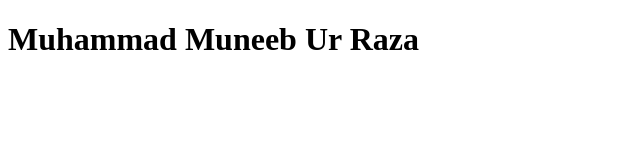
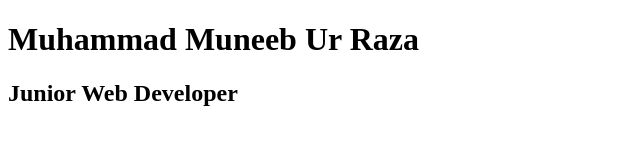
Before and after one commit to Muneeb-Ur-Raza/Muneeb-Ur-Raza, a plain HTML site: page index.html in a window 1280 px wide. Shown: the whole page, without its empty margins (0-640 px from the left). Drawn offline with Linux system fonts and the light colour scheme.

Commit message:
Update index.html

```diff
--- a/index.html
+++ b/index.html
@@ -1,12 +1,16 @@
 <!DOCTYPE html>
 <html lang="en">
+
 <head>
     <meta charset="UTF-8">
     <meta http-equiv="X-UA-Compatible" content="IE=edge">
     <meta name="viewport" content="width=device-width, initial-scale=1.0">
     <title>Document</title>
 </head>
+
 <body>
     <h1>Muhammad Muneeb Ur Raza</h1>
+    <h2>Junior Web Developer</h2>
 </body>
+
 </html>
```
